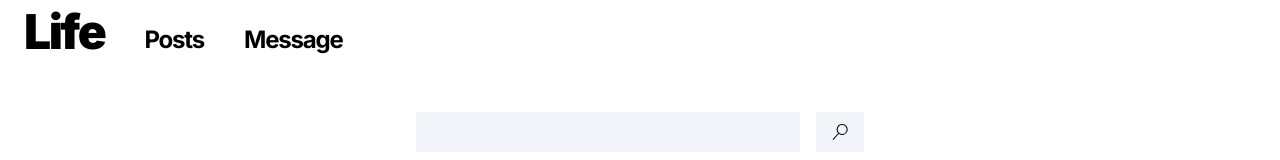
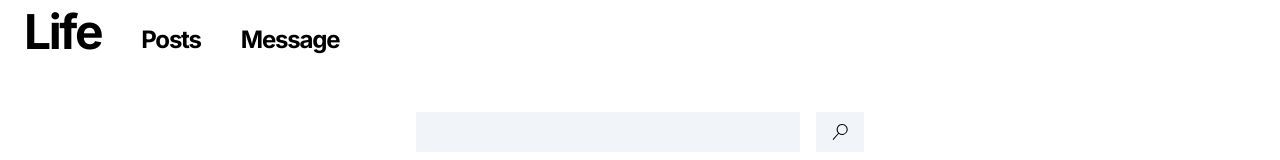
Before and after one commit to guxiken9/wakkason-demo-app, a Next.js app: page / in a window 1280 px wide. Shown: the top 160 px of the page. Built offline with nearby package versions, Linux system fonts and the light colour scheme.

Commit message:
フォントを修正

```diff
--- a/src/app/layout.tsx
+++ b/src/app/layout.tsx
@@ -31,7 +31,7 @@ export default function RootLayout({
             className={`
               h-auto
               my-auto
-              font-black
+              font-bold
               text-5xl
               tracking-tighter
             `}
```
